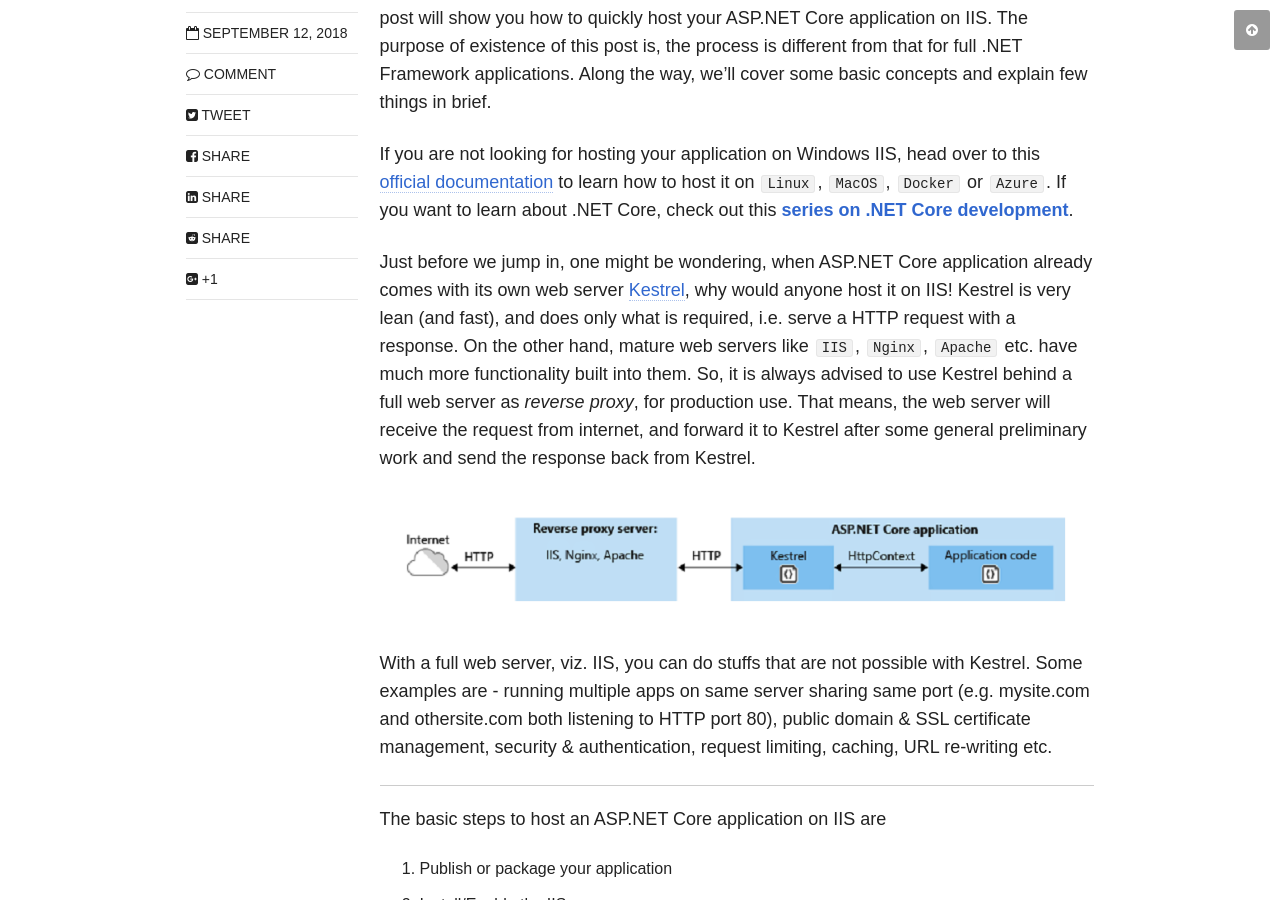
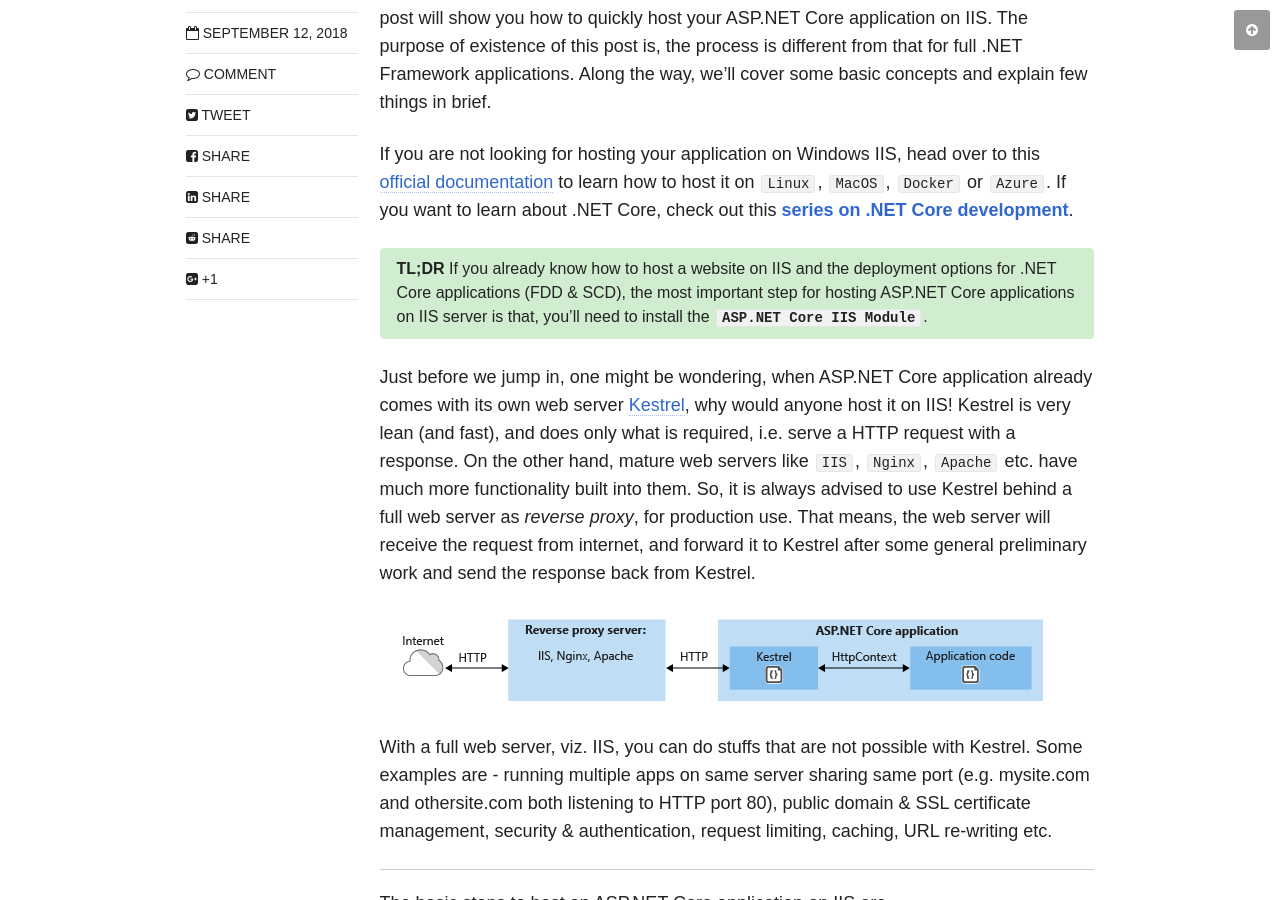
Before and after one commit to chakrabar/chakrabar.github.io, a Jekyll site: the page built from _posts/articles/2018-09-12-aspnetcore-on-iis.md, in a window 1280 px wide and 900 px high, scrolled down 876 px. Built offline with Jekyll 4.4.1, drawn with Linux system fonts in a browser that asks for light colours; nearby versions of some CDN libraries; comment, search, counter and statistics services are not loaded.

Commit message:
Minor edit

```diff
--- a/_posts/articles/2018-09-12-aspnetcore-on-iis.md
+++ b/_posts/articles/2018-09-12-aspnetcore-on-iis.md
@@ -16,9 +16,12 @@
 
 If you are not looking for hosting your application on Windows IIS, head over to this [official documentation](https://docs.microsoft.com/en-us/aspnet/core/host-and-deploy/?view=aspnetcore-2.1&tabs=aspnetcore2x) to learn how to host it on `Linux`, `MacOS`, `Docker` or `Azure`. If you want to learn about .NET Core, check out this **[series on .NET Core development](/articles/dotnet-core-2.0/)**.
 
+**TL;DR** If you already know how to host a website on IIS and the deployment options for .NET Core applications (FDD & SCD), the most important step for hosting ASP.NET Core applications on IIS server is that, you'll need to install the **`ASP.NET Core IIS Module`**.
+{: .notice--success}
+
 Just before we jump in, one might be wondering, when ASP.NET Core application already comes with its own web server [Kestrel](https://docs.microsoft.com/en-us/aspnet/core/fundamentals/servers/?view=aspnetcore-2.1&tabs=aspnetcore2x), why would anyone host it on IIS! Kestrel is very lean (and fast), and does only what is required, i.e. serve a HTTP request with a response. On the other hand, mature web servers like `IIS`, `Nginx`, `Apache` etc. have much more functionality built into them. So, it is always advised to use Kestrel behind a full web server as _reverse proxy_, for production use. That means, the web server will receive the request from internet, and forward it to Kestrel after some general preliminary work and send the response back from Kestrel.
 
-![Image](/images/posts/misc/kestrel-to-internet2.png)
+![Image](/images/posts/misc/kestrel-to-internet.png)
 
 With a full web server, viz. IIS, you can do stuffs that are not possible with Kestrel. Some examples are - running multiple apps on same server sharing same port (e.g. mysite.com and othersite.com both listening to HTTP port 80), public domain & SSL certificate management, security & authentication, request limiting, caching, URL re-writing etc.
 
```
Also changed, not shown: images/posts/misc/kestrel-to-internet.png, images/posts/misc/kestrel-to-internet2.png (deleted).
